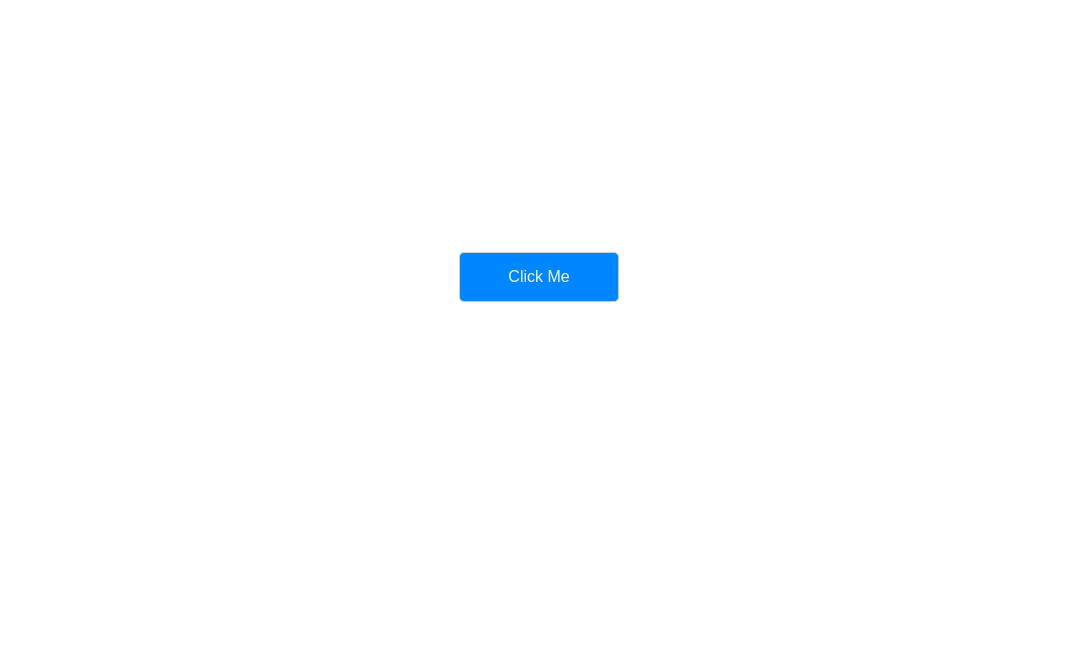
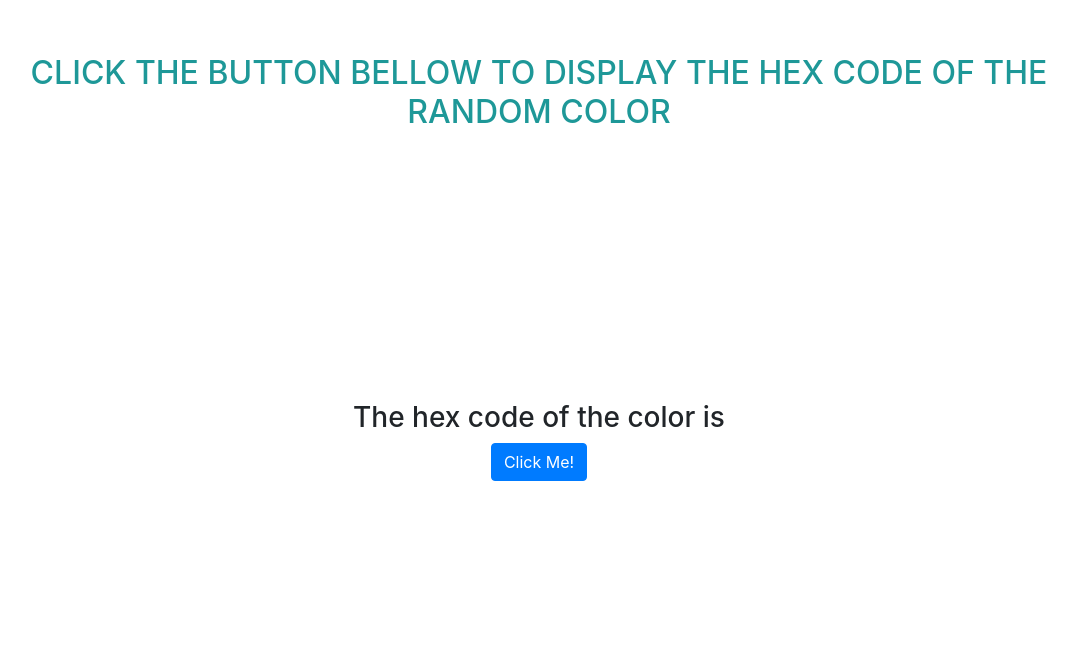
Before and after one commit to Tally2014/WebDev-Practice2-HexColors, a plain HTML site: page index.html in a window 1280 px wide. Shown: the part 131-803 px from the top of the page, without its empty margins (101-1178 px from the left). Drawn offline with nearby package versions, Linux system fonts and the light colour scheme.

Commit message:
Baasic HTML and changing color logic

```diff
--- a/app.css
+++ b/app.css
@@ -1,25 +1,38 @@
-.container {
+
+    html, body {
+    height: 100%;
+    margin: 0;
+    padding: 0;
+  }
+
+  .first-div h2{
+    color: green;
+  }
+
+  .container {
     display: flex;
+    flex-direction: column;
+    text-align: center;
     justify-content: center;
     align-items: center;
     height: 100vh;
   }
 
-.mainBtn{
-    width: 10rem;
-  height: 50px;
-  margin: 5px;
-  font-size: 16px;
-  background-color: #0086ff;
-  color: aliceblue;
-  border: 1px solid #ccc;
-  border-radius: 5px;
-  cursor: pointer;
-  transition: .5s ease;
-}
+  .first-div, .second-div {
+    flex: 1;
+    display: flex;
+    align-items: center;
+    justify-content: center;
+  }
 
-.mainBtn:hover{
-    box-shadow: none;
-    color:#39a1fe;
-    transform: scale(1.05);
-}
+  .first-div {
+    padding-top: 5%;
+
+  }
+
+  .second-div {
+    display: flex;
+    flex-direction: column;
+    align-items: center;
+    padding-bottom: 5%;
+  }
--- a/index.html
+++ b/index.html
@@ -5,16 +5,25 @@
     <meta http-equiv="X-UA-Compatible" content="IE=edge">
     <meta name="viewport" content="width=device-width, initial-scale=1.0">
 
-    <title>Project</title>
+    <title>Project 2</title>
 
     <!-- custom css -->
     <link rel="stylesheet" href="app.css">
+    <link rel="stylesheet" href="https://stackpath.bootstrapcdn.com/bootstrap/4.5.2/css/bootstrap.min.css">
 
 </head>
 <body>
-    <div class="container">
-        <button class="mainBtn">Click Me</button>
-    </div>
+    <body>
+        <div class="container">
+          <div class="first-div">
+            <h2 id="headerText">CLICK THE BUTTON BELLOW TO DISPLAY THE HEX CODE OF THE RANDOM COLOR</h2>
+          </div>
+          <div class="second-div">
+            <h3 id="hexCode">The hex code of the color is</h3>
+            <button id="submit" type="button" class="btn btn-primary">Click Me!</button>
+          </div>
+        </div>
+      </body>
 
     <script src="script.js"></script>
 </body>
--- a/script.js
+++ b/script.js
@@ -0,0 +1,23 @@
+function changeColor() {
+    var mytext = document.querySelector('#headerText');
+    var randomColor = getRandomColor();
+
+    mytext.style.transition = 'opacity 0.2s ease-in';
+    mytext.style.opacity = '0';
+
+    setTimeout(function() {
+        mytext.style.color = randomColor;
+        mytext.style.opacity = '1';
+      }, 10);
+  }
+
+function getRandomColor() {
+    var letters = '0123456789ABCDEF';
+    var color = '#';
+    for (var i = 0; i < 6; i++) {
+      color += letters[Math.floor(Math.random() * 16)];
+    }
+    return color;
+  }
+
+  setInterval(changeColor, 2000);
```
